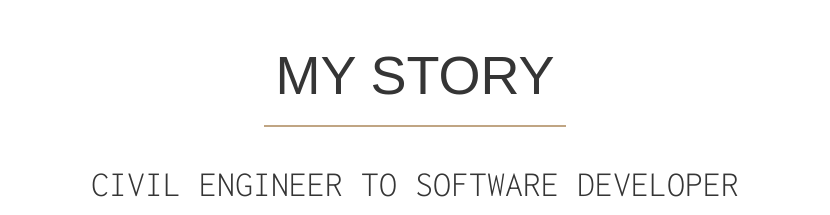
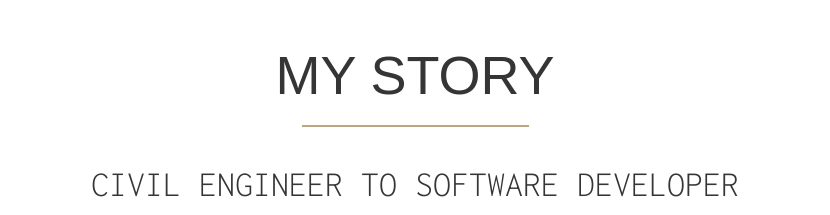
Before and after one commit to dougschallmoser/portfolio, a React (Create React App) app: page / in a window 1280 px wide. Shown: the part 820-1035 px from the top of the page, without its empty margins (225-1055 px from the left). Built offline with nearby package versions, Linux system fonts and the light colour scheme; no server answers; a web font is replaced by a local one.

Commit message:
update styling for animated line, change class name for Contact hr element

```diff
--- a/public/main.css
+++ b/public/main.css
@@ -433,7 +433,7 @@
   position: relative;
   width: 100%;
   height: 16em;
-  transition: 1.5s ease;
+  transition: 1s ease;
 }
 
 .blog-item:hover {
@@ -443,7 +443,7 @@
 .blog-item:hover .blog-content .blog-title,
 .blog-item:hover .blog-content .blog-date time {
   color: #fff;
-  transition: 1.5s ease;
+  transition: 1s ease;
 }
 
 .blog-content {
@@ -550,6 +550,9 @@
 }
 
 .line {
+  margin: 1em auto;
+  border: 1px solid #c0a583;
+  background: #c0a583;
   width: 0px;
   transition: 3s ease;
 }
@@ -558,8 +561,7 @@
   margin: 1em auto;
   border: 1px solid #c0a583;
   background: #c0a583;
-  width: 300px;
-  margin-bottom: 15px;
+  width: 225px;
   transition: 3s ease;
 }
 
--- a/src/components/Contact.js
+++ b/src/components/Contact.js
@@ -22,7 +22,7 @@ const Contact = () => {
   return (
     <section id="contact">
       <div id="contact-header">REACH OUT TO ME</div>
-      <hr ref={hr} className="contact-line" />
+      <hr ref={hr} className="line" />
       <div className="contact-icons">
         <a href="mailto:dougschallmoser@gmail.com" target="_blank" rel="noreferrer" className="contact-icon">
           <svg xmlns="http://www.w3.org/2000/svg" viewBox="0 0 24 24">
```
Also changed, not shown: 1 other file (tests, documents, lock files or other folders).
